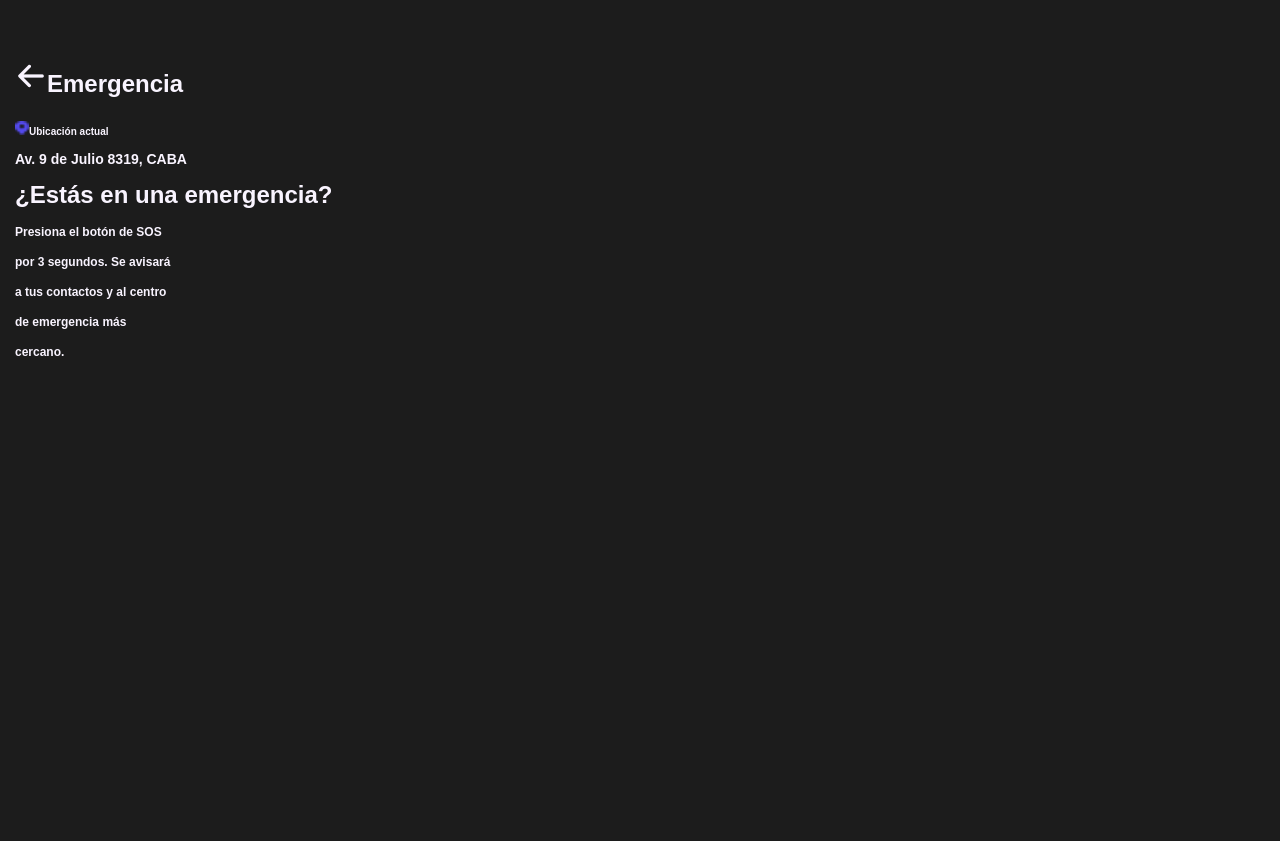
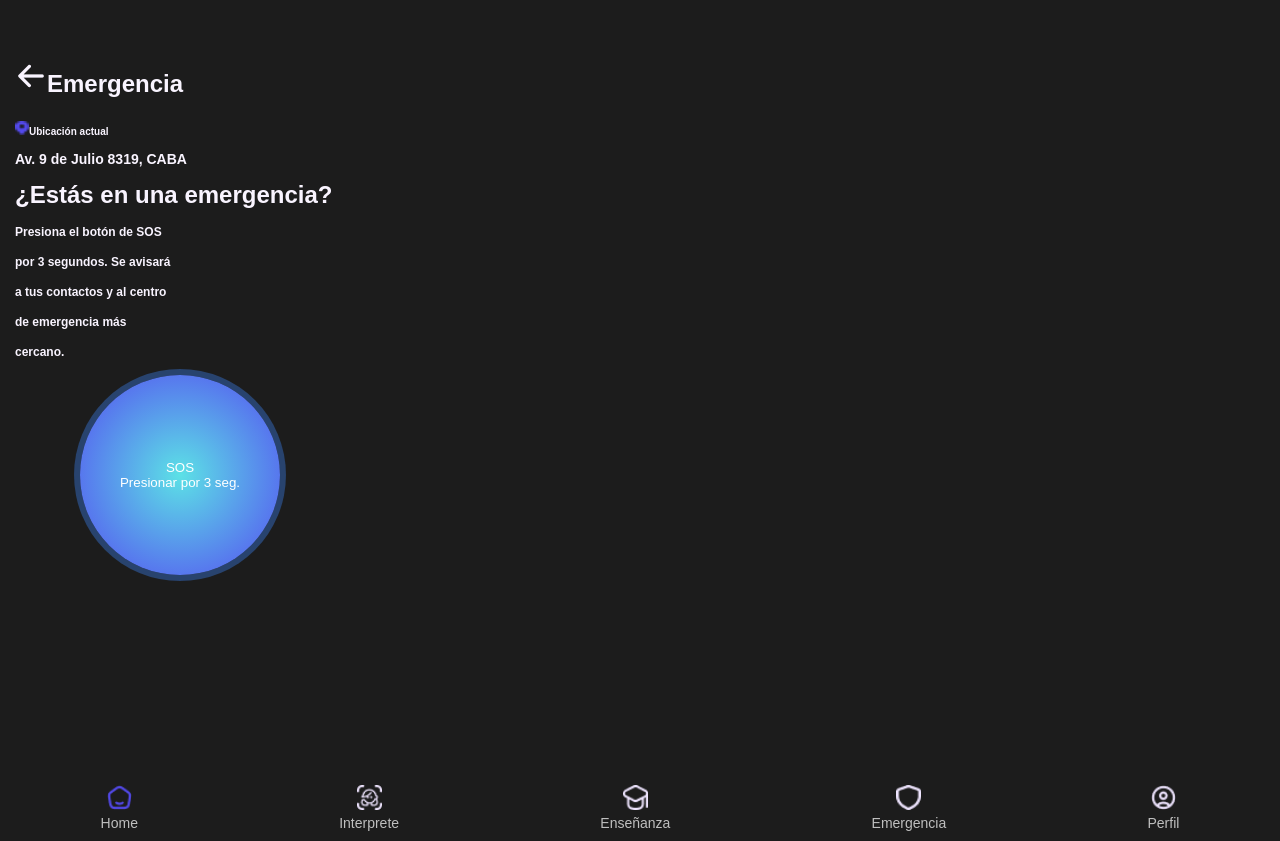
Before and after one commit to DuckyCom/React-App-Senalito, a React (Create React App) app in the folder my-app/: page /emergencia in a window 1280 px wide. Before the commit the page ends 800 px from the top, so only its background shows below. Built offline with nearby package versions, Linux system fonts and the light colour scheme.

Commit message:
2.2.0 Front End Emergency done

```diff
--- a/my-app/src/components/emergencia/emergencia.jsx
+++ b/my-app/src/components/emergencia/emergencia.jsx
@@ -38,7 +38,10 @@ const EmergenciaScreen = () => {
       <h4 className={styles.texto2}>de emergencia más </h4>
       <h4 className={styles.texto2}>cercano.</h4>
       </div>
-
+      <button className={styles.boton}>SOS<br/> Presionar por 3 seg.</button>
+   <div className={styles.nav}>
+    <Navbar/>
+    </div>
     </div>
   );
 };
--- a/my-app/src/components/emergencia/emergencia.module.css
+++ b/my-app/src/components/emergencia/emergencia.module.css
@@ -35,3 +35,27 @@
   font-size:12px;
 
 }
+
+/* From Uiverse.io by Mhyar-nsi */
+button {
+  margin-left: 80px;
+  background: radial-gradient(circle, rgba(92,225,230,1) 0%, rgba(85,75,241,1) 100%);
+  color: #ffffff;
+  border: none;
+  cursor: pointer;
+  border-radius: 100%;
+  width: 200px;
+  height: 200px;
+  transition: 0.3s;
+  box-shadow: 0 0 0 6px #3b83f65f;
+}
+
+button:hover {
+  background-color: #3b82f6;
+  box-shadow: 0 0 0 10px rgb(92,225,230);
+  color: #fff;
+}
+
+.nav{
+  margin-top:200px;
+}
```
